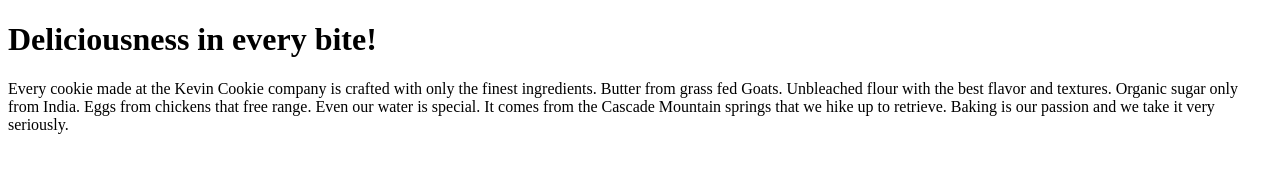
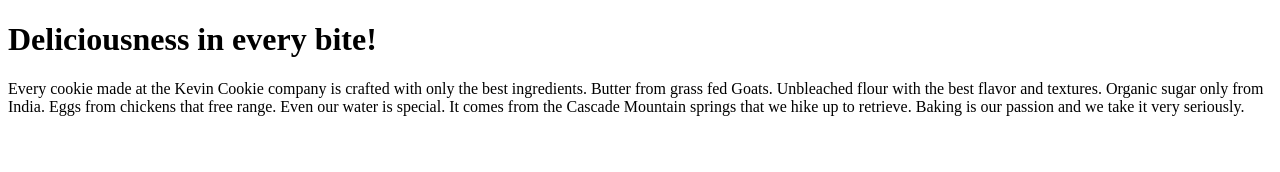
Before and after one commit to ABIOLAPEGBA/test-job, a plain HTML site: page index.htm in a window 1280 px wide. Drawn offline with Linux system fonts and the light colour scheme.

Commit message:
Upate Index Text

```diff
--- a/index.htm
+++ b/index.htm
@@ -3,7 +3,7 @@
 <body>
 
 <h1>Deliciousness in every bite!</h1>
-<p>Every cookie made at the Kevin Cookie company is crafted with only the finest ingredients. Butter from grass fed Goats. Unbleached flour with the best flavor and textures. Organic sugar only from India. Eggs from chickens that free range. Even our water is special. It comes from the Cascade Mountain springs that we hike up to retrieve. Baking is our passion and we take it very seriously.</p>
+<p>Every cookie made at the Kevin Cookie company is crafted with only the best ingredients. Butter from grass fed Goats. Unbleached flour with the best flavor and textures. Organic sugar only from India. Eggs from chickens that free range. Even our water is special. It comes from the Cascade Mountain springs that we hike up to retrieve. Baking is our passion and we take it very seriously.</p>
 
 </body>
 </html>
```
